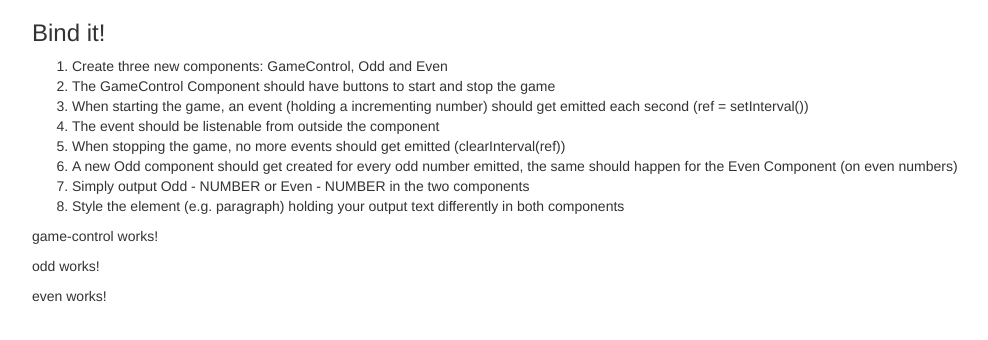
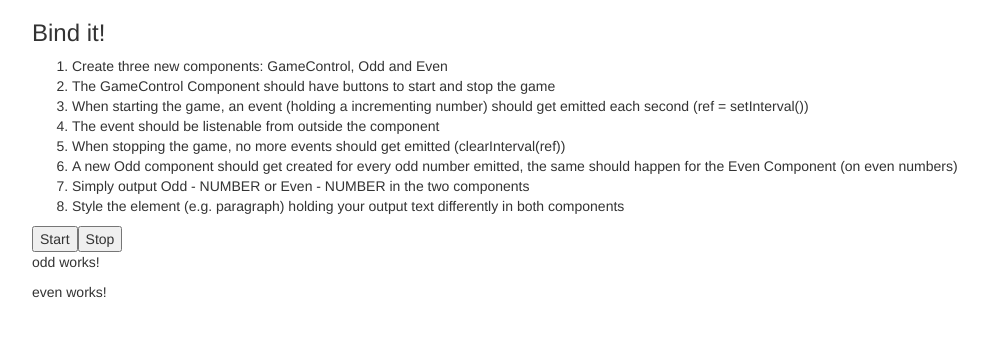
Before and after one commit to henriquerubido1/learning-angular, an Angular app in the folder cmp-databinding-assignment-start/: page / in a window 1280 px wide. Shown: the top 340 px of the page, without its empty margins (38-1026 px from the left). Built offline with nearby package versions, Linux system fonts and the light colour scheme.

Commit message:
feat:assignment4 part3

```diff
--- a/cmp-databinding-assignment-start/src/app/game-control/game-control.component.html
+++ b/cmp-databinding-assignment-start/src/app/game-control/game-control.component.html
@@ -1 +1,2 @@
-<p>game-control works!</p>
+<button (click)="onStartGame()">Start</button>
+<button>Stop</button>
--- a/cmp-databinding-assignment-start/src/app/game-control/game-control.component.ts
+++ b/cmp-databinding-assignment-start/src/app/game-control/game-control.component.ts
@@ -6,10 +6,15 @@ import { Component, OnInit } from '@angular/core';
   styleUrls: ['./game-control.component.css']
 })
 export class GameControlComponent implements OnInit {
+  timer = 0;
 
   constructor() { }
 
   ngOnInit(): void {
   }
 
+  onStartGame() {
+    setInterval(() => this.timer++, 1000);
+    setInterval(() => console.log(this.timer), 1000);
+  }
 }
```
